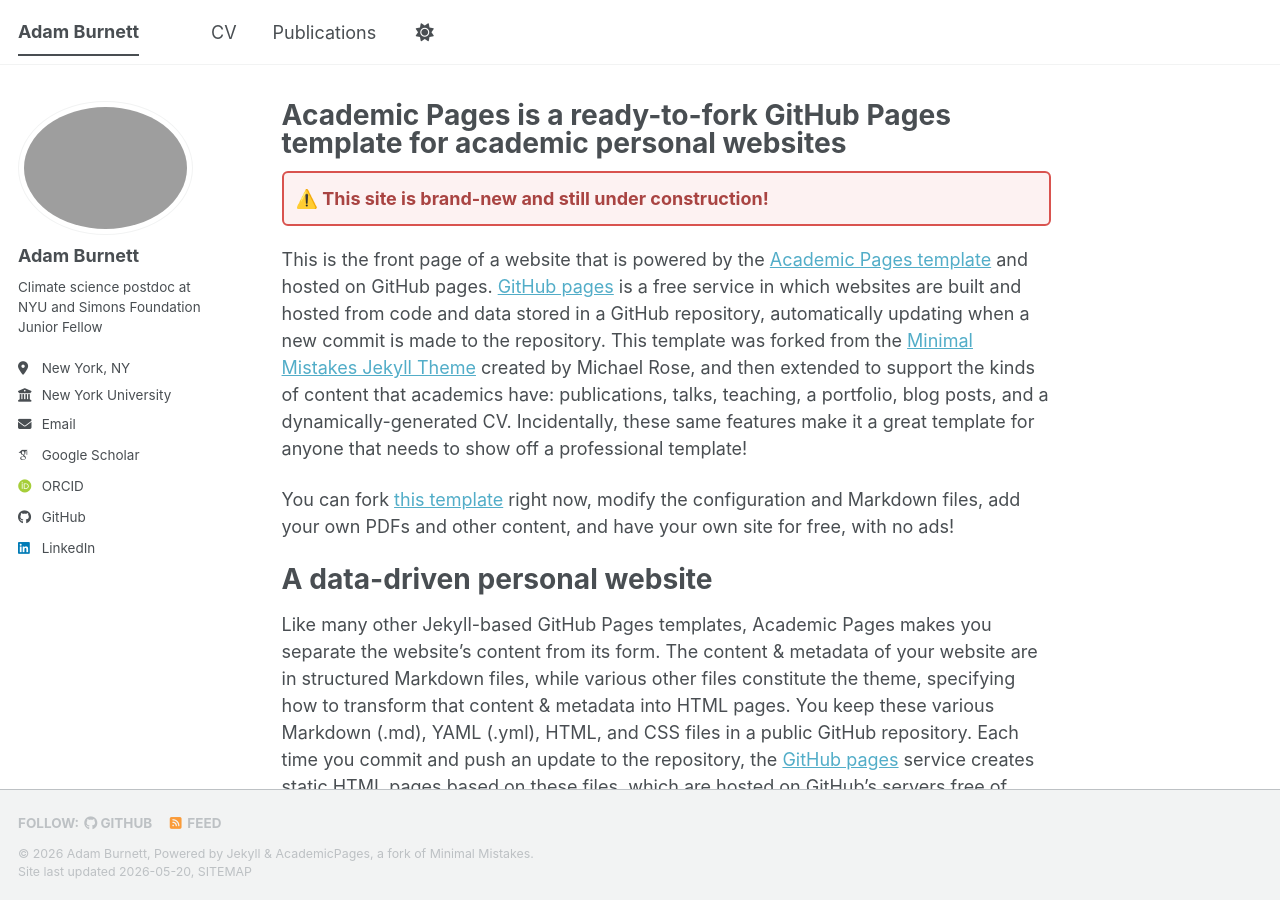
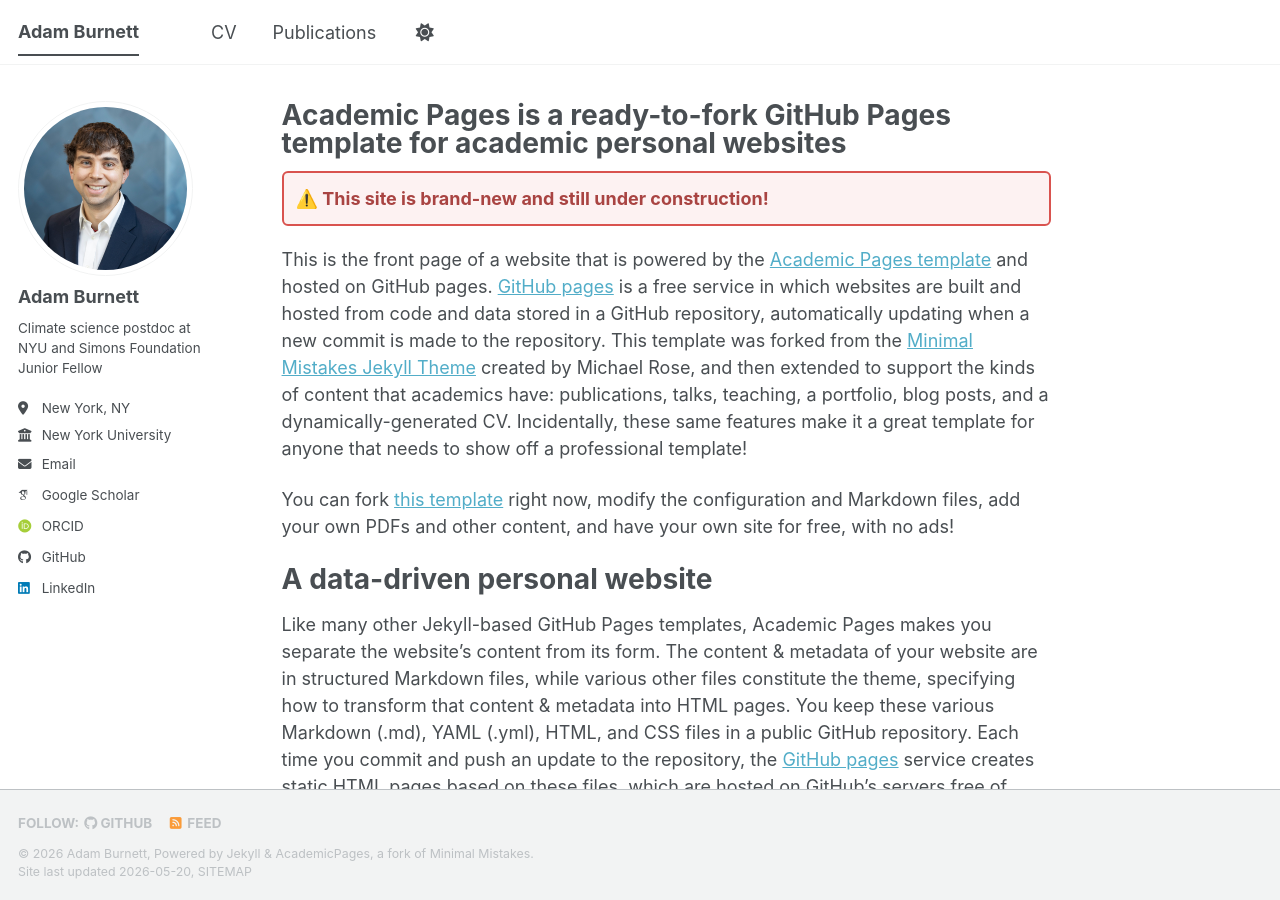
Before and after one commit to adam-burnett/adam-burnett.github.io, a Jekyll site: the page built from _pages/about.md, in a window 1280 px wide and 900 px high. Built offline with Jekyll 4.4.1, drawn with Linux system fonts in a browser that asks for light colours; some web fonts are replaced; a script bundle is joined from its source files by our own code; library files that are not in the unit come from our copies.

Commit message:
Fix avatar file extension from .jpeg to .jpg

```diff
--- a/_config.yml
+++ b/_config.yml
@@ -23,7 +23,7 @@ repository               : "adam-burnett/adam-burnett.github.io"
 #               Additional customization can be done by editing /_includes/author-profile.html
 author:
   # Biographic information
-  avatar           : "headshot_simons_square.jpeg"
+  avatar           : "headshot_simons_square.jpg"
   name             : "Adam Burnett"
   pronouns         : # example: "she/her"
   bio              : "Climate science postdoc at NYU and Simons Foundation Junior Fellow"
```
